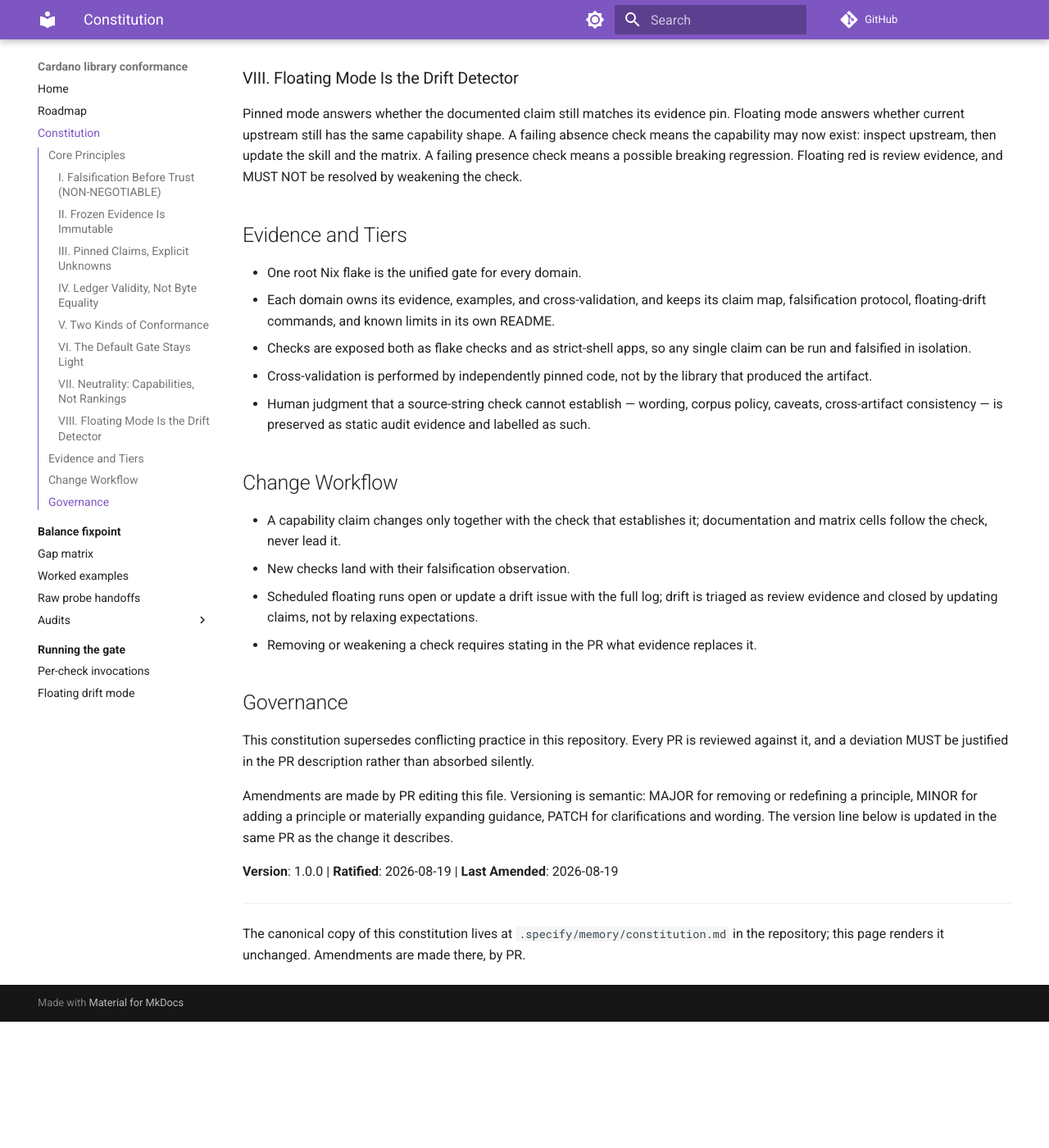
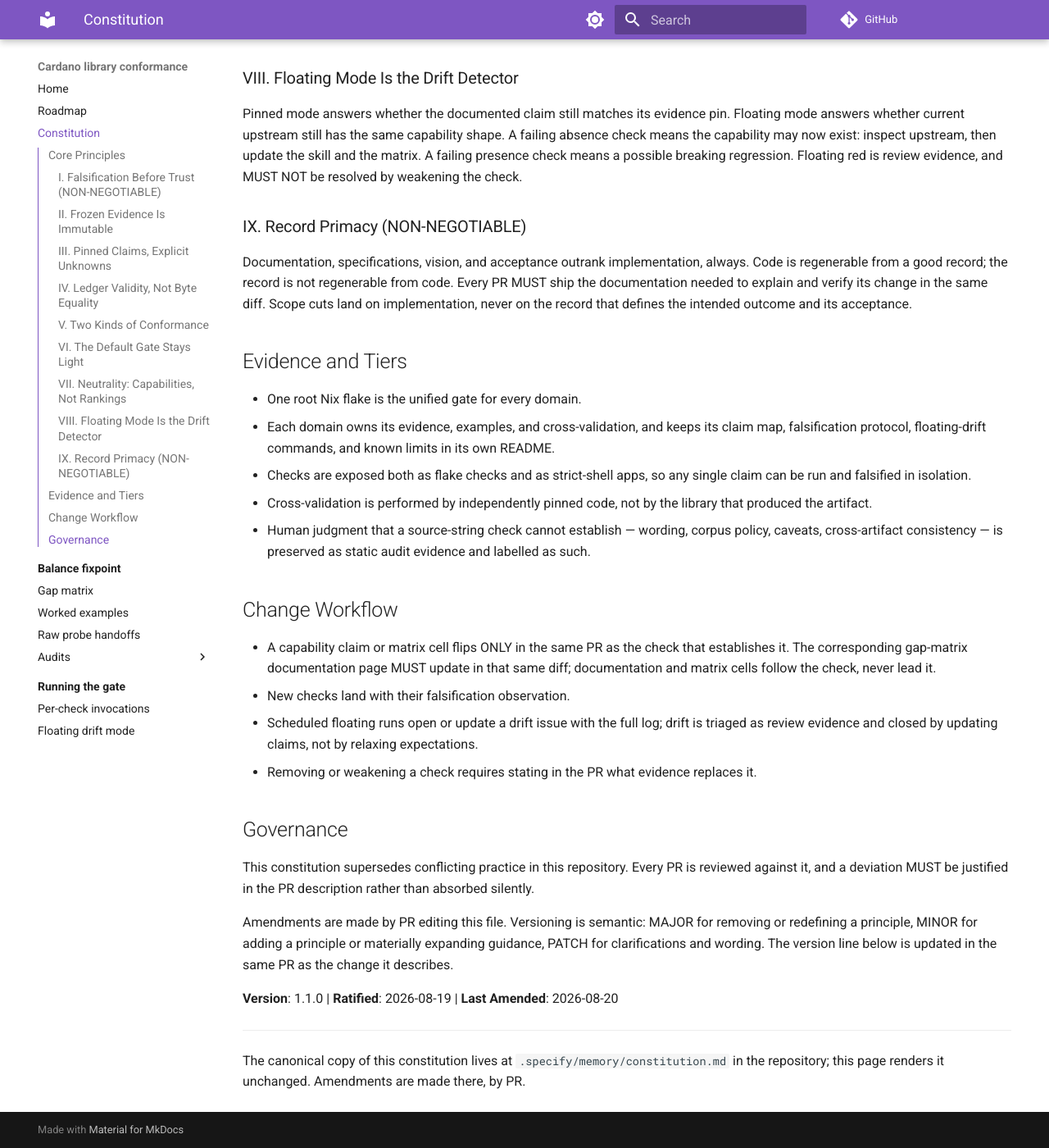
Before and after one commit to lambdasistemi/cardano-lib-conformance, an MkDocs documentation site: the page built from docs/constitution.md, in a window 1280 px wide and 1400 px high, scrolled down 1285 px. Shown: the whole window at 82% size. Built offline with MkDocs 1.6.1 and Material for MkDocs 9.7.7, drawn with Linux system fonts in a browser that asks for light colours; comment, search, counter and statistics services are not loaded; before the commit the page ends 2531 px from its top, so only the background shows below that.

Commit message:
docs: constitution 1.1.0 — record primacy and cell-flip workflow

```diff
--- a/.specify/memory/constitution.md
+++ b/.specify/memory/constitution.md
@@ -1,16 +1,16 @@
 <!--
 Sync Impact Report
-- Version change: (none) → 1.0.0
-- Modified principles: none (initial ratification)
-- Added sections: Core Principles (I–VIII), Evidence and Tiers, Change
-  Workflow, Governance
+- Version change: 1.0.0 → 1.1.0
+- Modified principles: Change Workflow (cell flips now require the proving
+  check and gap-matrix page update in the same PR)
+- Added sections: Principle IX, Record Primacy
 - Removed sections: none
 - Templates requiring updates:
   - ⚠ .specify/templates/plan-template.md — absent; this repository has no
     Spec Kit templates installed, so no Constitution Check block exists yet
   - ⚠ .specify/templates/spec-template.md — absent
   - ⚠ .specify/templates/tasks-template.md — absent
-  - ✅ docs/constitution.md — surfaces this file in the documentation site
+  - ✅ docs/constitution.md — includes this canonical file verbatim
   - ✅ README.md — already states the gate and domain model this codifies
 - Follow-up TODOs: none
 -->
@@ -87,6 +87,14 @@ exist: inspect upstream, then update the skill and the matrix. A failing
 presence check means a possible breaking regression. Floating red is review
 evidence, and MUST NOT be resolved by weakening the check.
 
+### IX. Record Primacy (NON-NEGOTIABLE)
+
+Documentation, specifications, vision, and acceptance outrank implementation,
+always. Code is regenerable from a good record; the record is not regenerable
+from code. Every PR MUST ship the documentation needed to explain and verify
+its change in the same diff. Scope cuts land on implementation, never on the
+record that defines the intended outcome and its acceptance.
+
 ## Evidence and Tiers
 
 - One root Nix flake is the unified gate for every domain.
@@ -103,8 +111,10 @@ evidence, and MUST NOT be resolved by weakening the check.
 
 ## Change Workflow
 
-- A capability claim changes only together with the check that establishes
-  it; documentation and matrix cells follow the check, never lead it.
+- A capability claim or matrix cell flips ONLY in the same PR as the check
+  that establishes it. The corresponding gap-matrix documentation page MUST
+  update in that same diff; documentation and matrix cells follow the check,
+  never lead it.
 - New checks land with their falsification observation.
 - Scheduled floating runs open or update a drift issue with the full log;
   drift is triaged as review evidence and closed by updating claims, not by
@@ -123,4 +133,4 @@ MAJOR for removing or redefining a principle, MINOR for adding a principle
 or materially expanding guidance, PATCH for clarifications and wording. The
 version line below is updated in the same PR as the change it describes.
 
-**Version**: 1.0.0 | **Ratified**: 2026-08-19 | **Last Amended**: 2026-08-19
+**Version**: 1.1.0 | **Ratified**: 2026-08-19 | **Last Amended**: 2026-08-20
```
